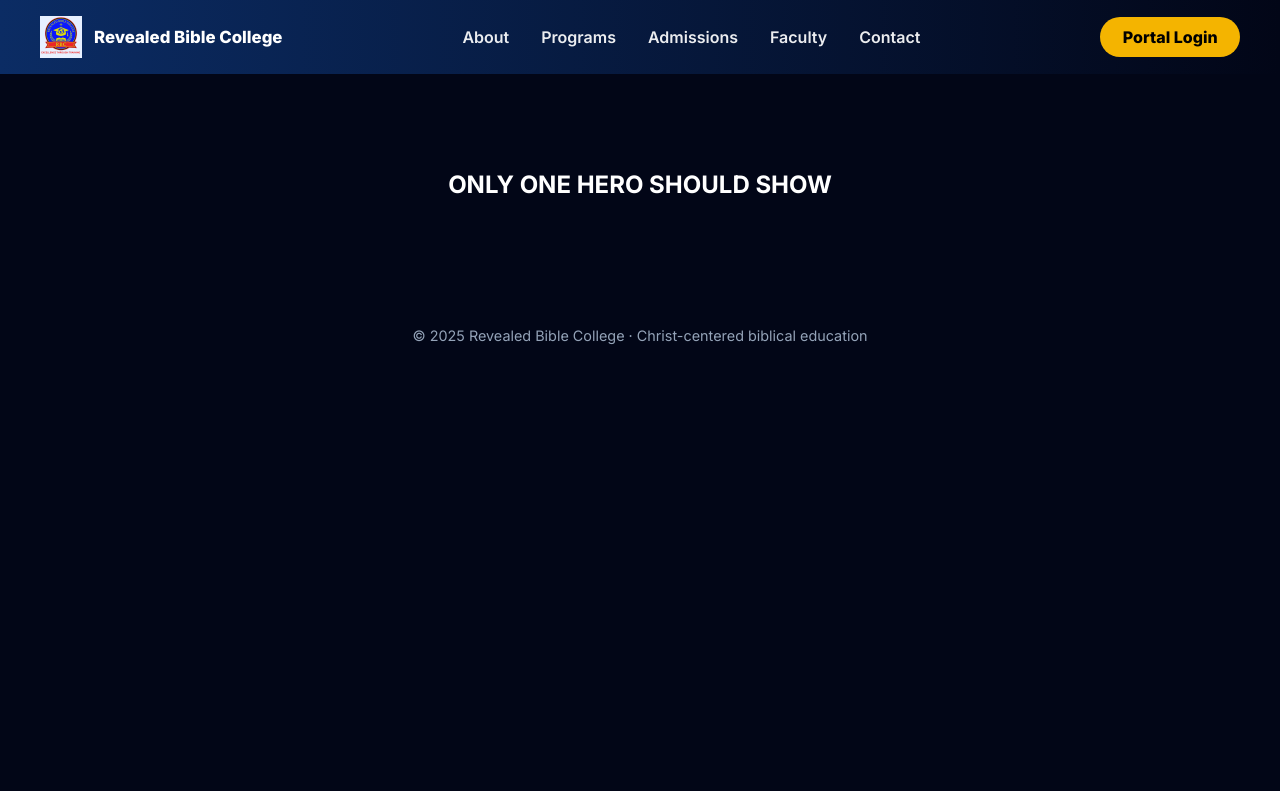
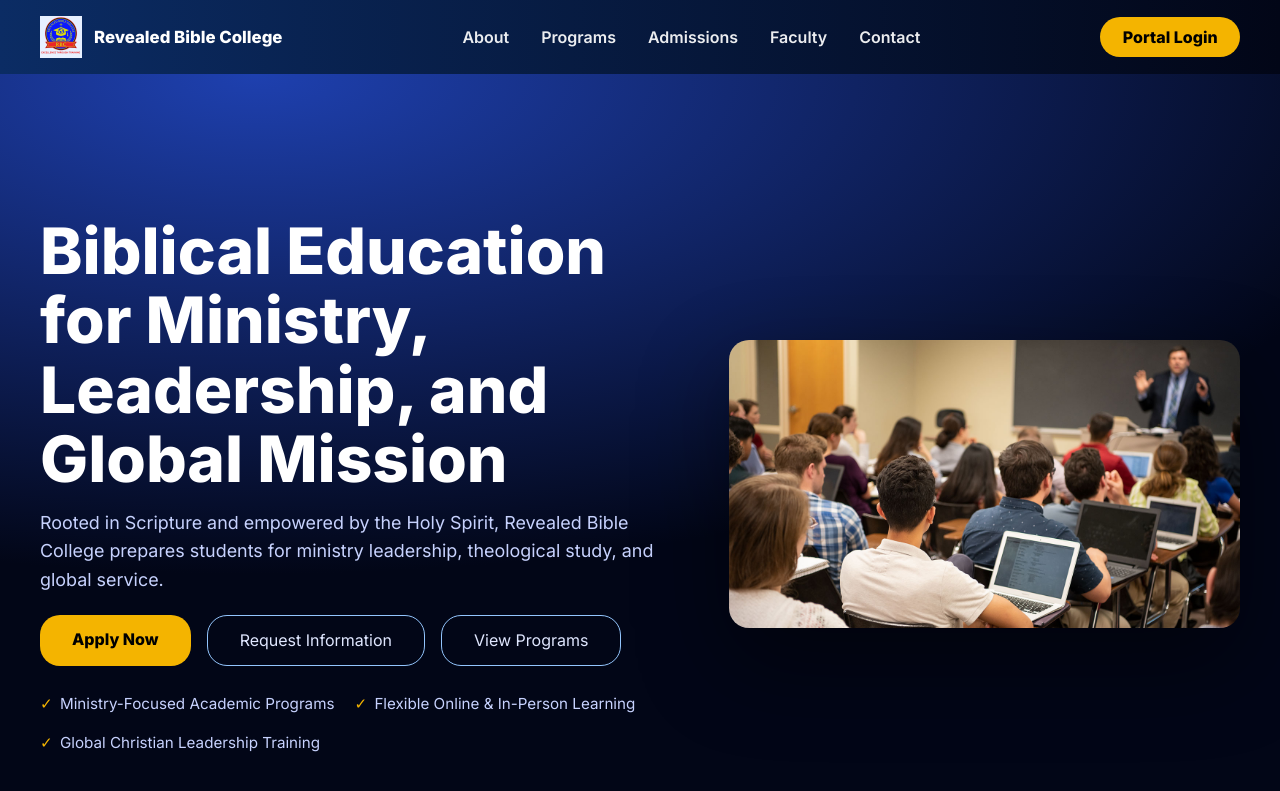
Before and after one commit to WillieKM/my-student-portal, a Jekyll site: the page built from index.html, in a window 1280 px wide and 900 px high. Shown: the top 791 px of the window. Built offline with Jekyll 4.4.1, drawn with Linux system fonts in a browser that asks for light colours.

Commit message:
Restore home hero content

```diff
--- a/index.html
+++ b/index.html
@@ -1,8 +1,35 @@
 ---
 layout: default
-title: HOME TEST
+title: Revealed Bible College | Biblical Education for Ministry & Leadership
+description: Christ-centered biblical education for ministry, leadership, and global mission.
 ---
 
-<section style="padding:6rem;text-align:center;">
-  <h1>ONLY ONE HERO SHOULD SHOW</h1>
+<section class="hero">
+  <div class="hero-inner">
+    <div>
+      <h1>
+        Biblical Education for Ministry,<br>
+        Leadership, and Global Mission
+      </h1>
+
+      <p>
+        Rooted in Scripture and empowered by the Holy Spirit, Revealed Bible College
+        prepares students for ministry leadership, theological study, and global service.
+      </p>
+
+      <div class="hero-actions">
+        <a href="/admissions.html" class="btn-primary">Apply Now</a>
+        <a href="/contact.html" class="btn-secondary">Request Information</a>
+        <a href="/programs.html" class="btn-secondary">View Programs</a>
+      </div>
+
+      <ul class="hero-trust">
+        <li>Ministry-Focused Academic Programs</li>
+        <li>Flexible Online & In-Person Learning</li>
+        <li>Global Christian Leadership Training</li>
+      </ul>
+    </div>
+
+    <img src="/student-theology-study.jpg" alt="Students engaged in theological instruction">
+  </div>
 </section>
```
